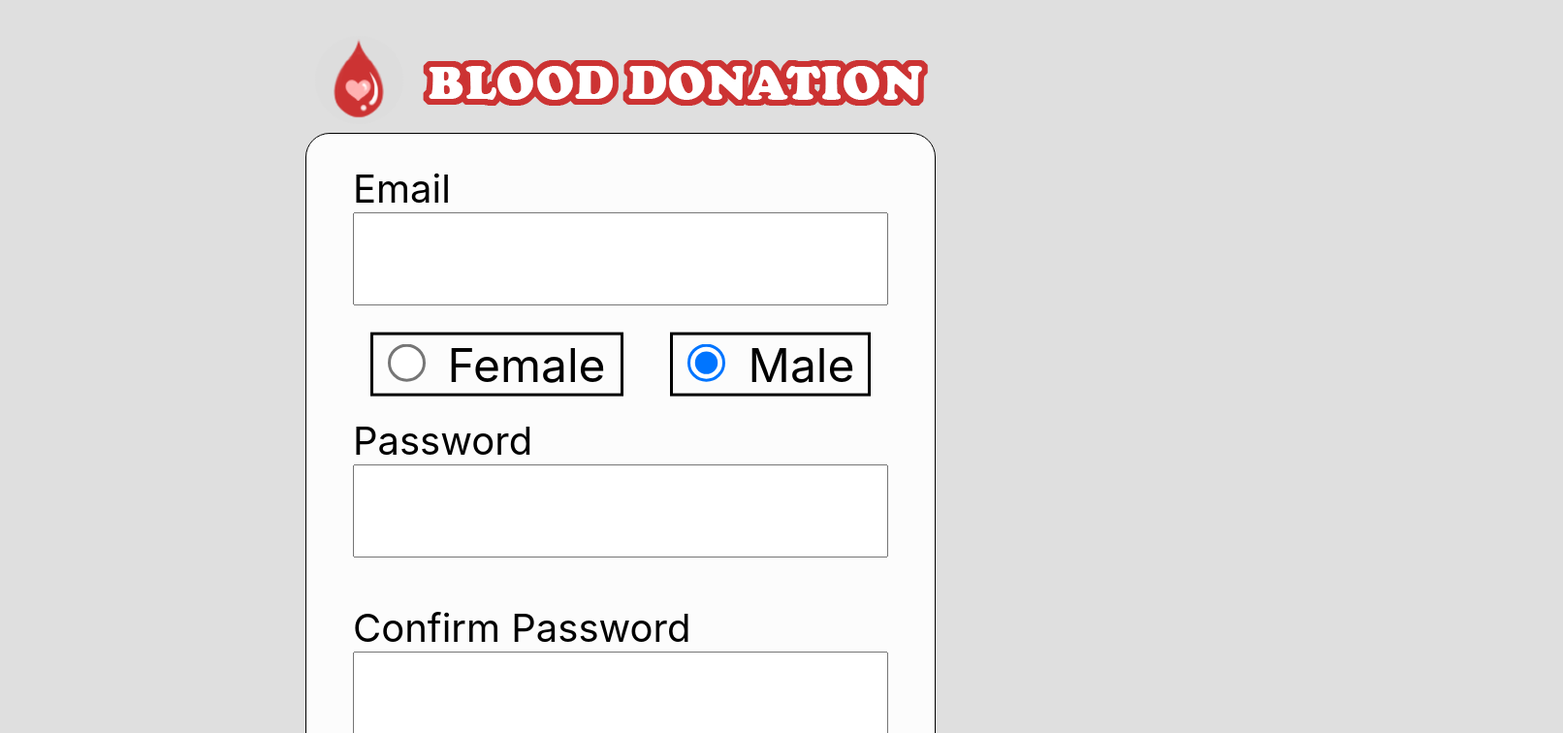
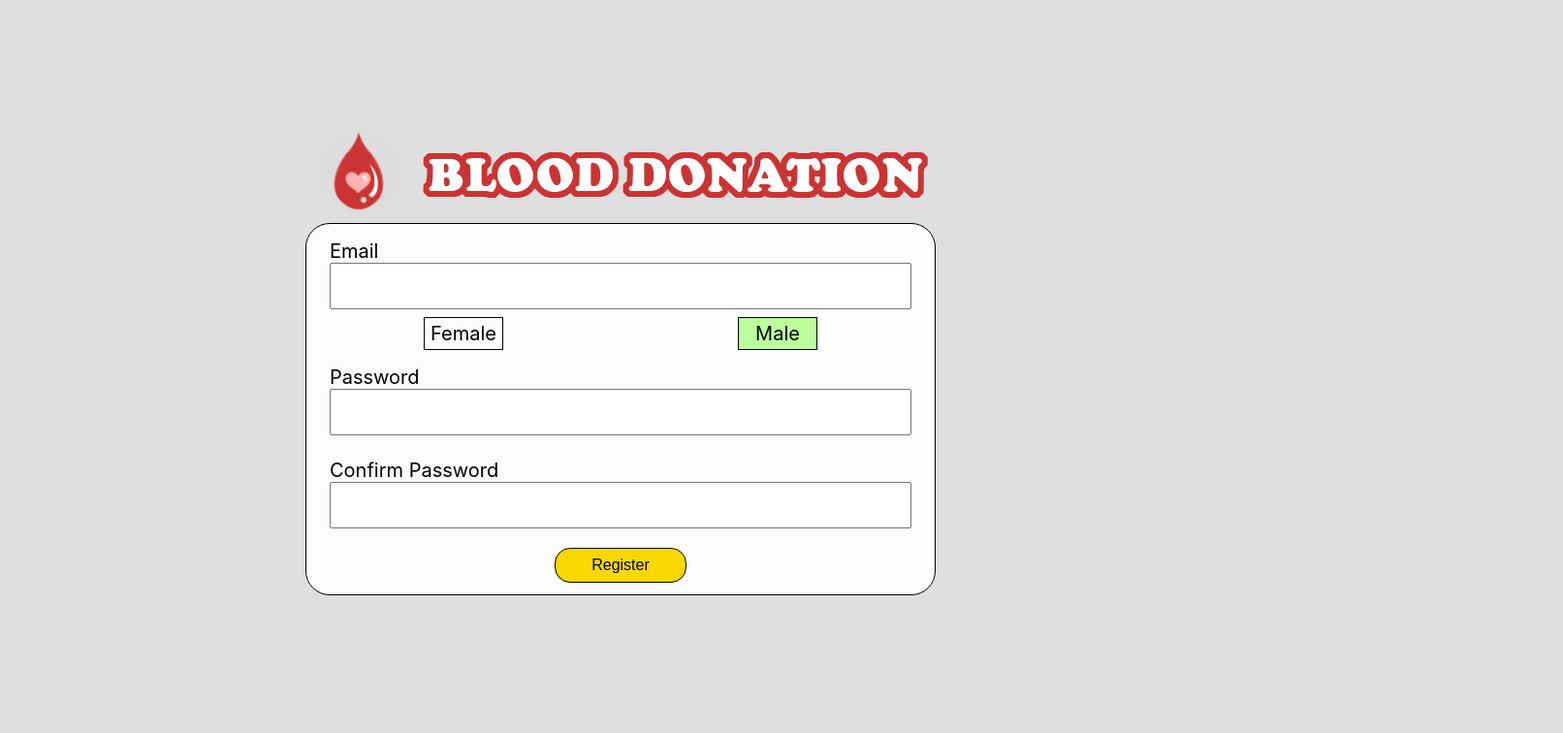
Before and after one commit to PawelWisn/BloodDonation, a React (Create React App) app in the folder blood-donation-frontend/: page /register in a window 1280 px wide. Shown: the top 756 px of the page at 97% size, 1612 px wide, since content can reach past the window. Built offline with nearby package versions, Linux system fonts and the light colour scheme.

Commit message:
login and register pages are responive ver and hor

```diff
--- a/blood-donation-frontend/src/components/Login.scss
+++ b/blood-donation-frontend/src/components/Login.scss
@@ -1,16 +1,10 @@
 $logoHeight: 100px;
 $logoWidth: 650px;
 
-@media only screen and (max-height: 850px) {
-  body{
-    .login-container{
-      margin-top: 1em;
-    }
-  }
-}
+
 
 .login-container {
-  margin: $logoHeight auto auto;
+  margin: 1em auto auto;
   width: 100%;
   height: auto;
   max-width: $logoWidth;
@@ -60,7 +54,8 @@ $logoWidth: 650px;
     }
 
     &:last-child {
-      padding: 0 0 0 0;
+      padding: 0;
+      font-size: 1.5em;
       text-align: center;
       p{
         span {
@@ -90,3 +85,46 @@ $logoWidth: 650px;
   }
 
 }
+
+
+
+@media only screen and (max-height: 850px) {
+  body{
+    .login-container{
+      margin-top: 1em;
+    }
+  }
+}
+
+@media only screen and (max-height: 850px) {
+  body{
+    .login-container{
+      margin-top: 10%;
+      font-size: 0.5em;
+    }}
+}
+
+
+@media only screen and (max-height: 700px) {
+  body{
+    .login-container{
+      margin-top: 5%;
+      font-size: 0.5em;
+    }}
+}
+
+@media only screen and (max-height: 520px) {
+  body{
+    .login-container{
+      margin-top: 0;
+      font-size: 0.5em;
+    }}
+}
+
+@media only screen and (max-height: 460px) {
+  body{
+    .login-container{
+      margin-top: 0;
+      font-size: 0.25em;
+    }}
+}
--- a/blood-donation-frontend/src/components/Register.scss
+++ b/blood-donation-frontend/src/components/Register.scss
@@ -1,10 +1,9 @@
 $logoHeight: 100px;
 $logoWidth: 650px;
-
-
+$picked: #BDFF9C;
 
 .reg-container {
-  margin: $logoHeight/3 auto auto;
+  margin: 1em auto auto;
   width: 100%;
   height: auto;
   max-width: $logoWidth;
@@ -28,6 +27,10 @@ $logoWidth: 650px;
         width: 100%;
         height: 3em;
         font-size: 2em;
+      }
+
+      &:nth-child(2){
+        padding: 0;
       }
     }
 
@@ -66,37 +69,13 @@ $logoWidth: 650px;
 
     }
 
-    .sex-radio {
-      color: black;
-      padding: 1.7em 1em 1.2em 1em;
-      text-align: center;
-      transform: scale(3);
-      transform-origin: -1 -1;
-      width: 100%;
-      margin: auto;
-
-      span {
-        font-size: 1em;
-        border: 1px solid black;
-
-        label {
-          padding: 5px;
-          font-size: 1em;
-        }
-
-        &:first-child {
-          margin-right: 1em;
-        }
-      }
-    }
 
   }
 
 
 }
 
-.sign-logo {
-
+.reg-logo {
   img {
     width: 100%;
 
@@ -108,28 +87,109 @@ $logoWidth: 650px;
 }
 
 @media only screen and (max-width: 650px) {
-  * {
-    .sex-radio {
-      background-color: #CF2929;
-      transform: scale(2) !important;
-      width: 100% !important;
-      margin-left: auto !important;
-      margin-right: auto !important;
-      //font-size: 0.5em;
+  body {
+    .flex-container {
+      flex-direction: column;
+      justify-content: center;
+
+      .flex-item {
+        margin: auto;
+
+        &:first-child {
+          margin-bottom: 1em;
+        }
+      }
     }
-
 
   }
 }
 
 
 
-.sex-item {
+
+.flex-container {
+  padding: 0;
+  margin: 0;
   display: flex;
-  flex-wrap: wrap;
   flex-direction: row;
-  min-height: auto;
-  overflow: auto;
-  margin: auto;
-  justify-content: center;
+  justify-content: space-around;
+
+  .flex-item {
+    color: black;
+    border: 1px solid black;
+    width: 1.5em;
+    height: 1.5em;
+    font-size: 1em;
+    text-align: center;
+    padding: 2em 5em 2em 5em;
+    &:hover{
+      cursor: pointer;
+      background-color: #cccccc;
+    }
+    &:last-child{
+      background-color: $picked;
+    }
+  }
+
+  label {
+    height: 100%;
+    display: flex;
+    align-items: center;
+    justify-content: center;
+    &:hover{
+      cursor: pointer;
+    }
+
+  }
+
+
+  input[type='radio'] {
+    display: none;
+  }
+
+
 }
+
+
+
+@media only screen and (max-width: 310px) {
+  body {
+    .flex-container {
+      .flex-item {
+        padding: 1.5em 4.5em 1.5em 4.5em;
+        font-size: 1em;
+      }
+    }
+
+  }
+}
+
+@media only screen and (max-height: 900px) {
+  .reg-container{
+    margin-top: 10%;
+    font-size: 0.5em;
+  }
+}
+
+@media only screen and (max-height: 700px) {
+  .reg-container{
+    margin-top: 5%;
+    font-size: 0.5em;
+  }
+}
+
+@media only screen and (max-height: 560px) {
+  body{
+    .reg-container{
+      margin-top: 0;
+      font-size: 0.5em;
+    }}
+}
+
+@media only screen and (max-height: 500px) {
+  body{
+    .reg-container{
+      margin-top: 0;
+      font-size: 0.25em;
+    }}
+}
--- a/blood-donation-frontend/src/components/Register.tsx
+++ b/blood-donation-frontend/src/components/Register.tsx
@@ -14,7 +14,7 @@ function Register() {
 
     return (
         <div className='reg-container'>
-            <div className='sign-logo'>
+            <div className='reg-logo'>
                 <img alt="logo" src={Logo} onClick={() => handleOnClick('/')}/>
             </div>
 
@@ -24,16 +24,18 @@ function Register() {
                         <label htmlFor='email'>Email</label>
                         <input id='email' type='text'/>
                     </div>
-                    <div className='sex-radio entry-item'>
-                        <span>
-                            <input type='radio' id='female' name='sex' value='Female'/>
-                            <label>Female</label>
-                        </span>
+                    <div className='entry-item'>
+                        <div className='flex-container'>
+                            <div className='flex-item'>
+                                <input type='radio' id='female' name='sex' value='Female'/>
+                                <label>Female</label>
+                            </div>
 
-                        <span>
-                            <input type='radio' id='male' name='sex' value='Male' defaultChecked/>
-                            <label>Male</label>
-                        </span>
+                            <div className='flex-item'>
+                                <input type='radio' id='male' name='sex' value='Male' defaultChecked/>
+                                <label>Male</label>
+                            </div>
+                        </div>
                     </div>
                     <div className='entry-item'>
                         <label htmlFor='password'>Password</label>
```
